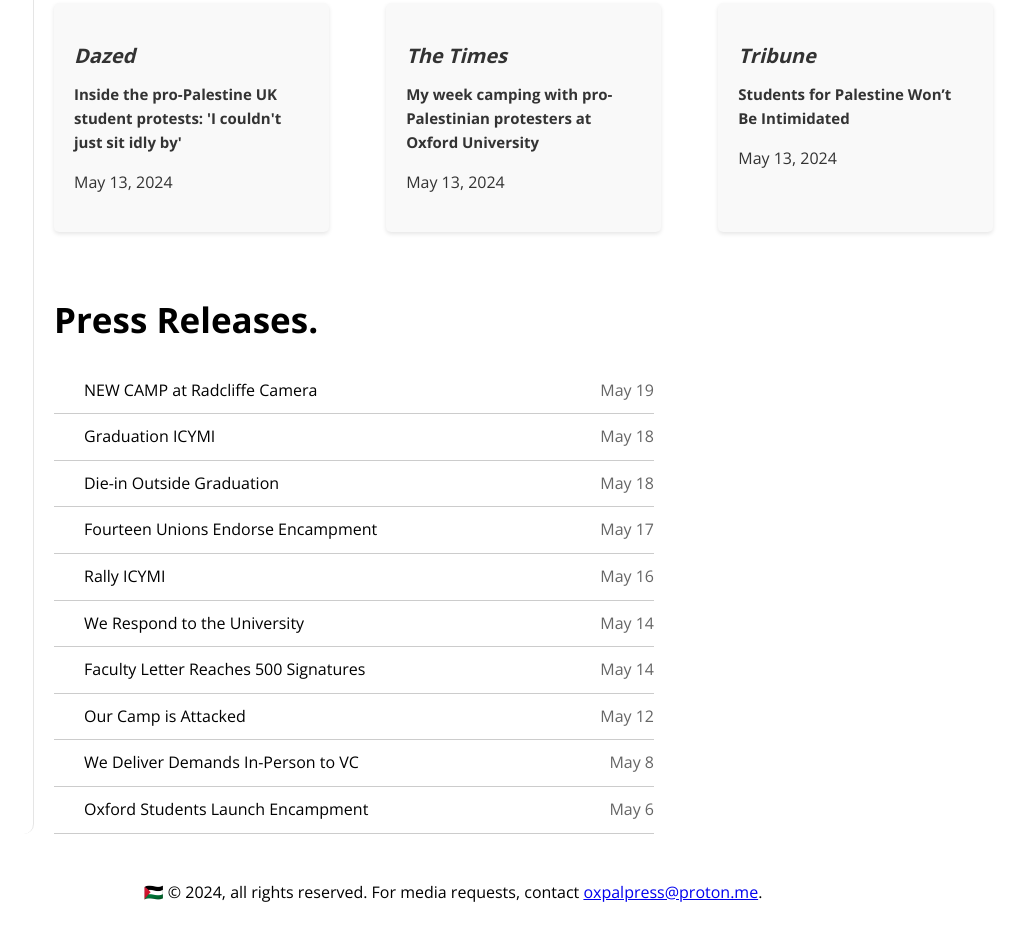
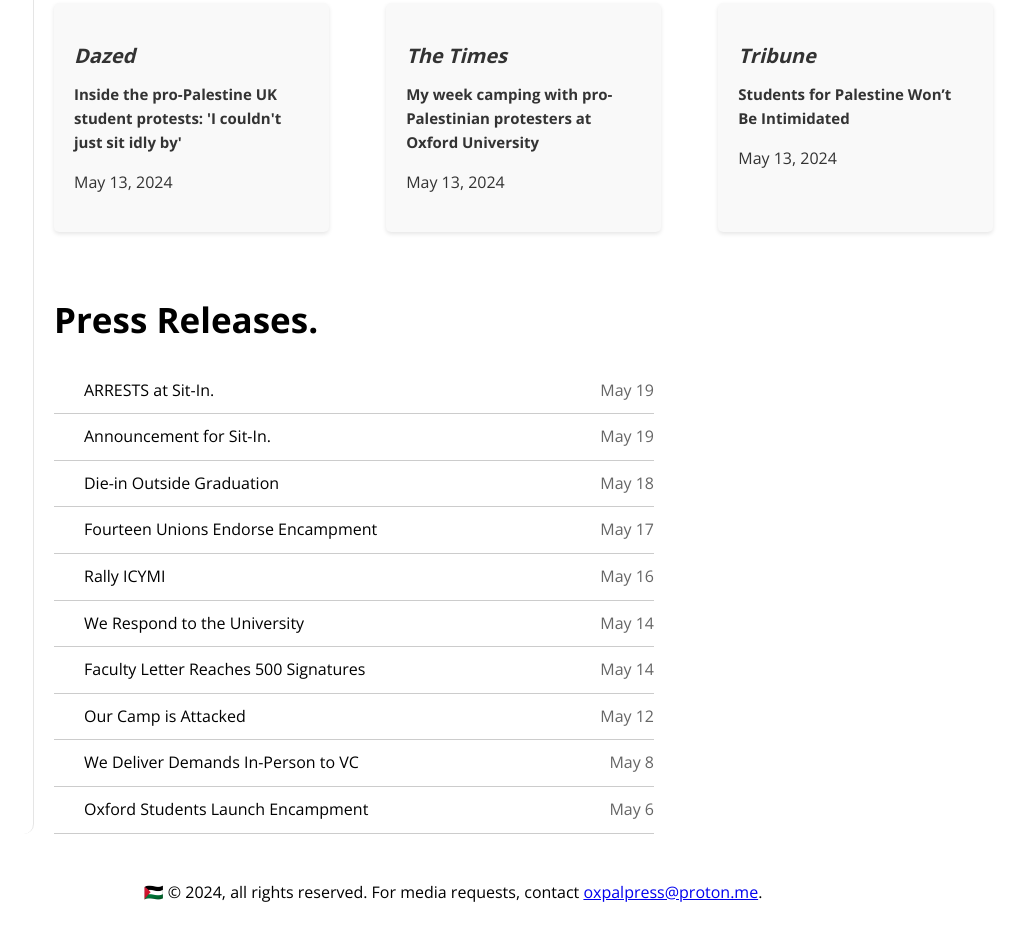
Before and after one commit to oxpal/oxpal.github.io, a plain HTML site: page press.html in a window 1280 px wide. Shown: the part 544-1475 px from the top of the page, without its empty margins (187-1207 px from the left). Drawn offline with nearby package versions, Linux system fonts and the light colour scheme.

Commit message:
new press releases

```diff
--- a/press.html
+++ b/press.html
@@ -123,8 +123,8 @@
                 </div>
                 <h1 style= "margin-top: 40px;">Press Releases.</h1>
              <ul class="press-releases">
-                              <li><a href="assets/05 19 RADCLIFFE CAMERA ENCAMPMENT.pdf" target="_blank"><span class="release-title">NEW CAMP at Radcliffe Camera</span><span class="release-date">May 19</span></a></li>
-                              <li><a href="assets/05 18 GRADUATION ICYMI.pdf" target="_blank"><span class="release-title">Graduation ICYMI</span><span class="release-date">May 18</span></a></li>
+                            <li><a href="assets/05 23 SIT IN ARRESTS.pdf" target="_blank"><span class="release-title">ARRESTS at Sit-In.</span><span class="release-date">May 19</span></a></li>
+                            <li><a href="assets/05 23 SIT IN ANNOUNCEMENT.pdf" target="_blank"><span class="release-title">Announcement for Sit-In.</span><span class="release-date">May 19</span></a></li>
                               <li><a href="assets/05 18 DIE IN.pdf" target="_blank"><span class="release-title">Die-in Outside Graduation</span><span class="release-date">May 18</span></a></li>
                               <li><a href="assets/05 17 FOURTEEN UNIONS ENDORSE.pdf" target="_blank"><span class="release-title">Fourteen Unions Endorse Encampment</span><span class="release-date">May 17</span></a></li>
                               <li><a href="assets/05 16 RALLY ICYMI.pdf" target="_blank"><span class="release-title">Rally ICYMI</span><span class="release-date">May 16</span></a></li>
```
Also changed, not shown: index.html (+2 -0 lines), 3 other files.
